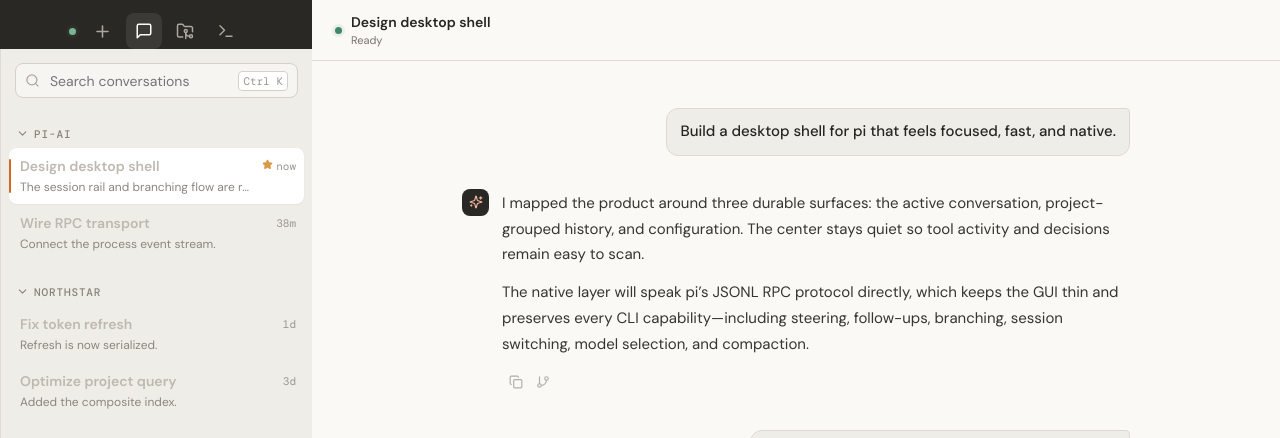
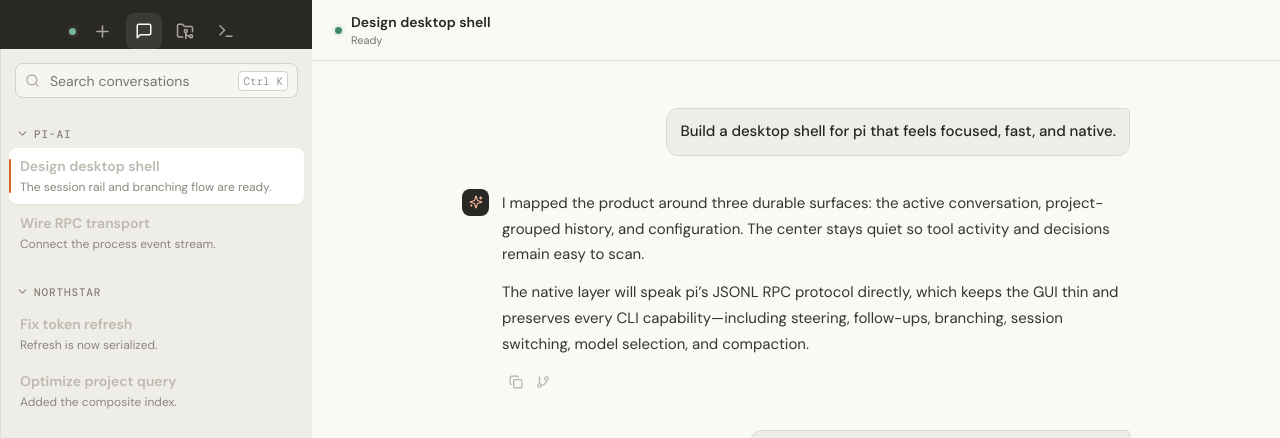
Before and after one commit to mattzq21/pi-op-out, a React (Vite) app: page / in a window 1280 px wide. Shown: the top 438 px of the page. Built offline with nearby package versions, Linux system fonts and the light colour scheme.

Commit message:
Committed all changes

```diff
--- a/src/components/SessionPanel.tsx
+++ b/src/components/SessionPanel.tsx
@@ -1,7 +1,6 @@
 import { useEffect, useState } from "react";
-import { ChevronDown, CopyPlus, FileDown, GitFork, Pencil, Search, Star } from "lucide-react";
+import { ChevronDown, CopyPlus, FileDown, GitFork, Pencil, Search } from "lucide-react";
 import type { SessionSummary } from "../types";
-import { relativeTime } from "../lib/content";
 
 export type SessionAction = "rename" | "clone" | "export" | "inspect";
 interface Props { sessions: SessionSummary[]; activeId?: string; query: string; onQuery: (query: string) => void; onSelect: (session: SessionSummary) => void; onAction: (session: SessionSummary, action: SessionAction) => void; }
@@ -32,7 +31,6 @@ export function SessionPanel({ sessions, activeId, query, onQuery, onSelect, onA
         <div className="project-label"><ChevronDown size={13} /><span>{project}</span></div>
         {projectSessions?.map((session) => <button key={session.id} className={`session-item ${activeId === session.id ? "active" : ""}`} onClick={() => onSelect(session)} onContextMenu={(event) => { event.preventDefault(); setMenu({ session, x: Math.min(event.clientX, window.innerWidth - 190), y: Math.min(event.clientY, window.innerHeight - 190) }); }}>
           <span className="session-copy"><strong>{session.name}</strong><span>{session.preview}</span></span>
-          <span className="session-meta">{session.starred && <Star size={11} fill="currentColor" />}{relativeTime(session.updatedAt)}</span>
         </button>)}
       </section>)}
       {!filtered.length && <div className="empty-small">No conversations match “{query}”.</div>}
--- a/src/styles.css
+++ b/src/styles.css
@@ -34,8 +34,6 @@ kbd { font: 11px "DM Mono"; border: 1px solid #d5d1c9; background: white; paddin
 .session-copy { flex: 1; min-width: 0; display: grid; gap: 4px; }
 .session-copy strong { white-space: nowrap; overflow: hidden; text-overflow: ellipsis; font-size: 14px; font-weight: 600; }
 .session-copy > span { white-space: nowrap; overflow: hidden; text-overflow: ellipsis; font-size: 12px; color: #8b877f; }
-.session-meta { min-width: 26px; display: flex; justify-content: flex-end; align-items: flex-start; gap: 3px; font: 11px "DM Mono"; color: #9b978e; padding-top: 2px; }
-.session-meta svg { color: #d99947; }
 .empty-small { text-align: center; color: var(--muted); font-size: 13px; padding: 40px 10px; }
 
 .chat-shell { order: 2; flex: 1; min-width: 0; display: grid; grid-template-rows: 61px 1fr auto; background: var(--paper); }
```
